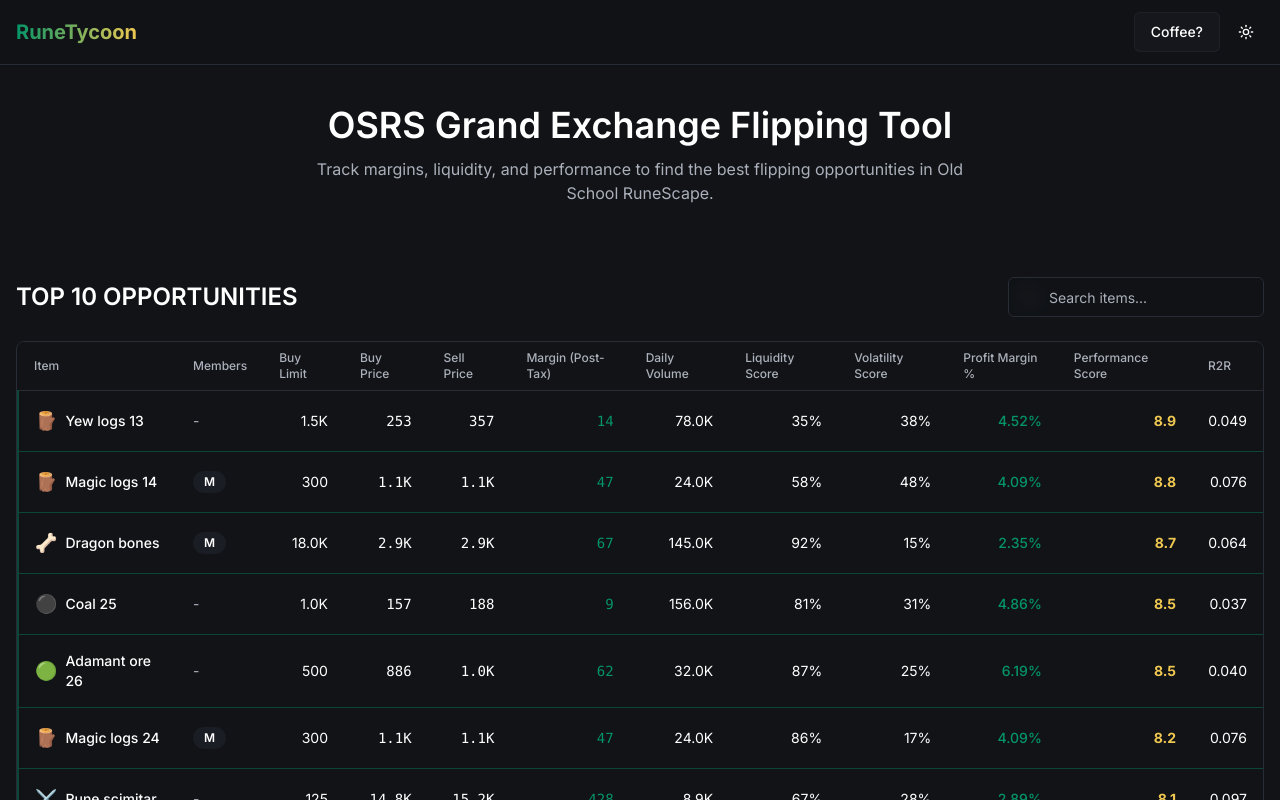
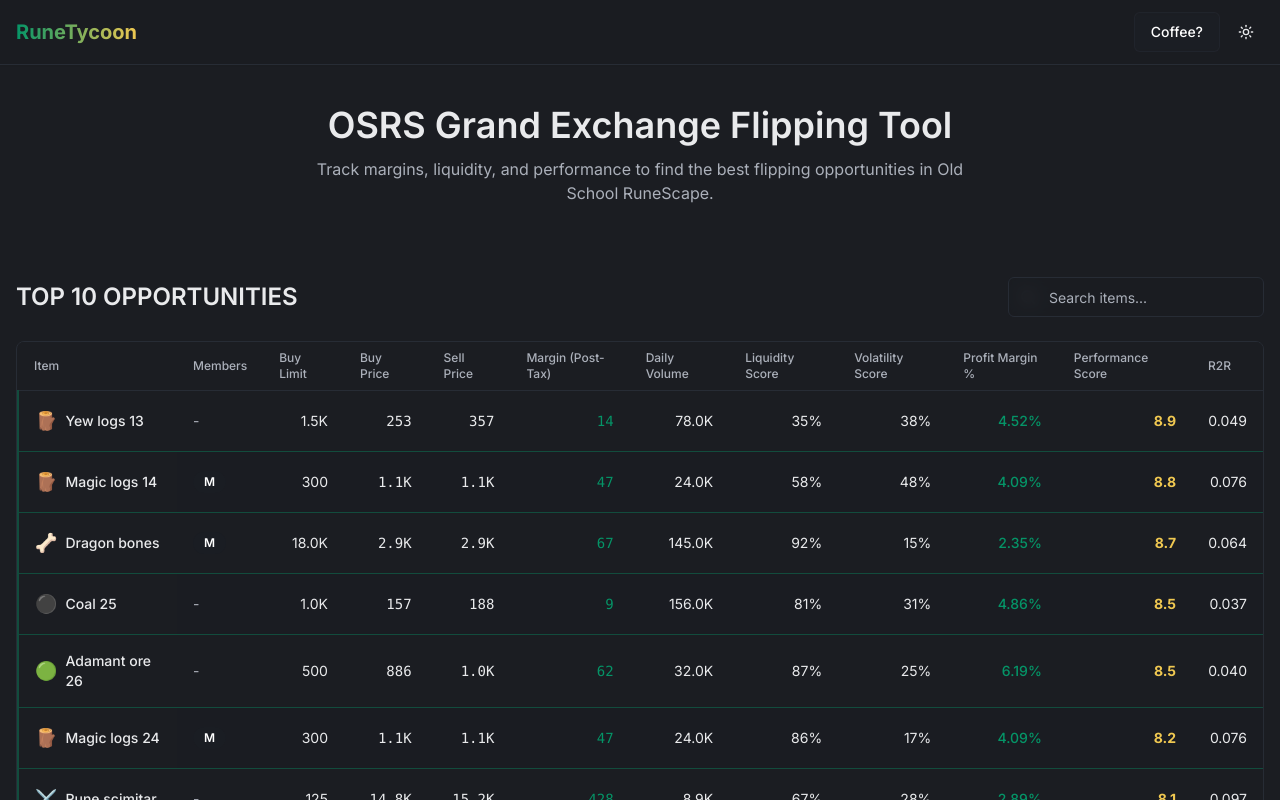
Before and after one commit to universanna/grand-tycoon-insight, a React (Vite) app: page / in a window 1280 px wide. Shown: the top 800 px of the page. Built offline with nearby package versions, Linux system fonts and the light colour scheme.

Commit message:
Refactor: Improve background color
Update the background color to a darker shade of anthracite for better UX and readability. This change affects the `--background` CSS variable in `src/index.css`.

```diff
--- a/src/index.css
+++ b/src/index.css
@@ -8,8 +8,8 @@ All colors MUST be HSL.
 
 @layer base {
   :root {
-    /* Light mode - clean warm off-white theme */
-    --background: 30 10% 97%;
+    /* Light mode - soft anthracite theme */
+    --background: 220 8% 94%;
     --foreground: 220 15% 15%;
 
     --card: 30 10% 98%;
@@ -59,9 +59,9 @@ All colors MUST be HSL.
   }
 
   .dark {
-    /* Dark mode - deep charcoal and anthracite */
-    --background: 220 15% 8%;
-    --foreground: 0 0% 100%;
+    /* Dark mode - modern anthracite */
+    --background: 220 12% 12%;
+    --foreground: 220 8% 92%;
 
     --card: 220 15% 10%;
     --card-foreground: 0 0% 100%;
```
